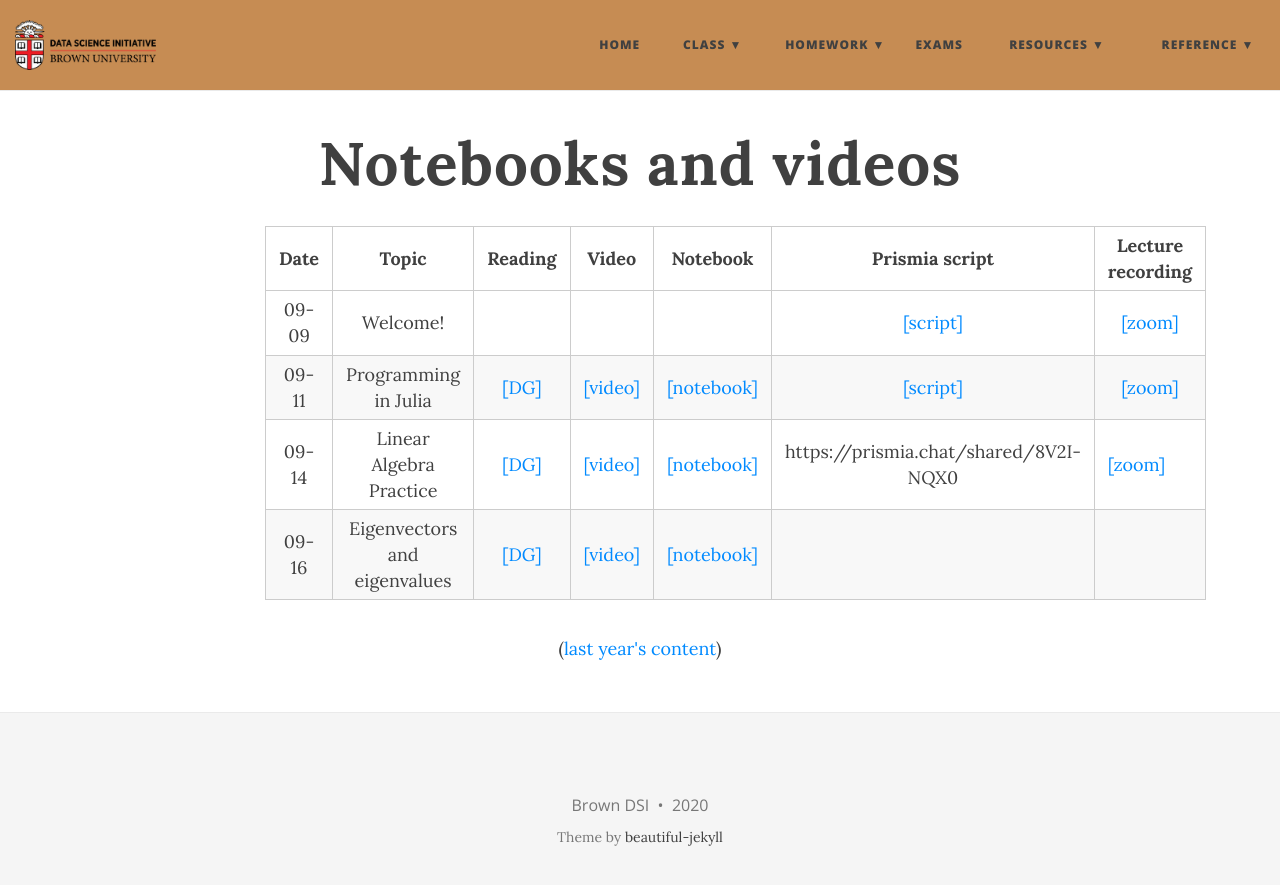
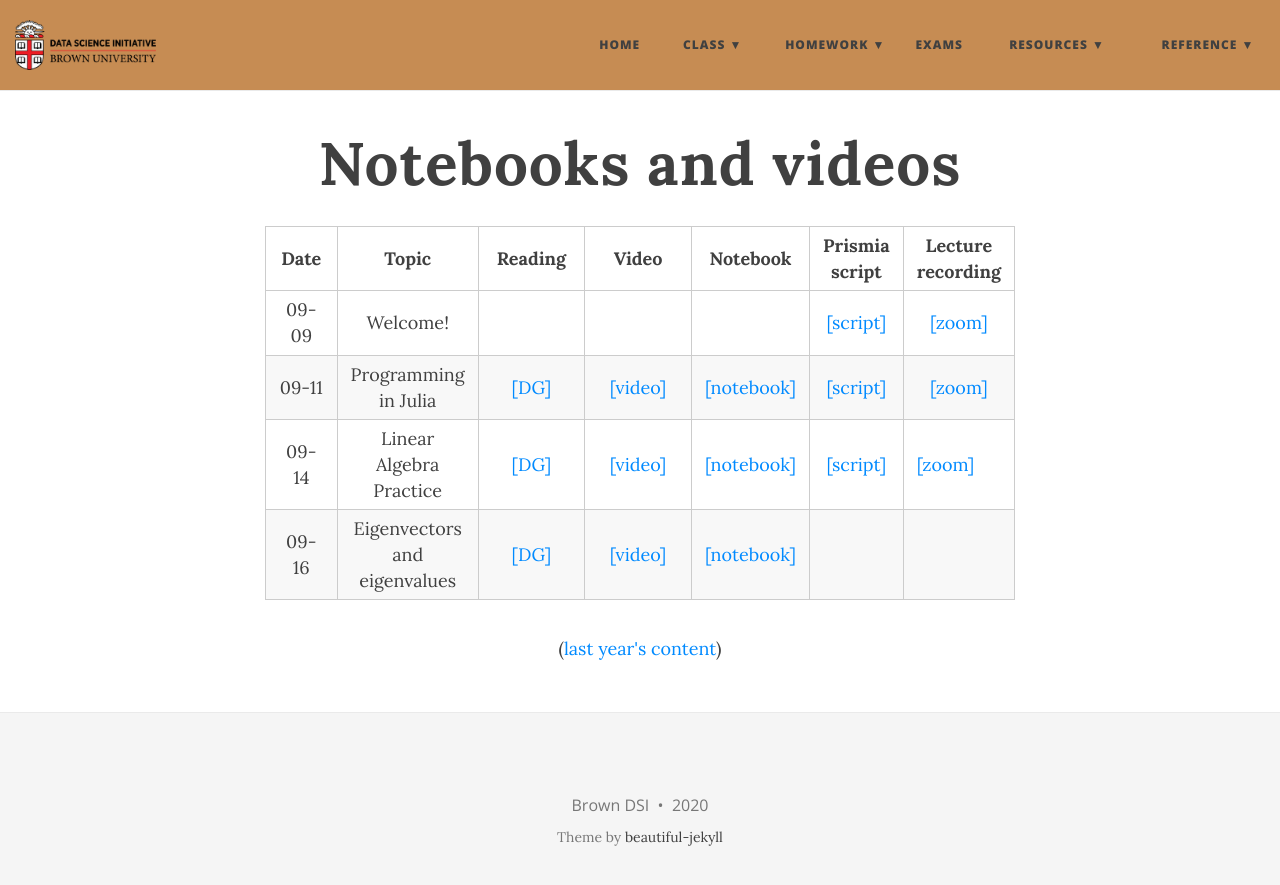
Before and after one commit to data1010/data1010.github.io, a Jekyll site: the page built from class.md, in a window 1280 px wide. Shown: the top 885 px of the page. Built offline with Jekyll 4.4.1, drawn with Linux system fonts in a browser that asks for light colours; nearby versions of some CDN libraries.

Commit message:
Fix raw link

```diff
--- a/class.md
+++ b/class.md
@@ -40,7 +40,7 @@ title: Notebooks and videos
       <td style="text-align: center"><a href="https://mathigon.org/course/linear-algebra/">[DG]</a></td>
       <td style="text-align: center"><a href="https://itempool.com/sswatson/c/lVnmVkN96qC">[video]</a></td>
       <td style="text-align: center"><a href="https://nbviewer.jupyter.org/github/data1010/problem-sets/blob/master/preclass-sets/09-14/data1010-09-14.ipynb">[notebook]</a></td>
-      <td style="text-align: center">https://prismia.chat/shared/8V2I-NQX0</td>
+      <td style="text-align: center"><a href="https://prismia.chat/shared/8V2I-NQX0">[script]</a></td>
       <td><a href="https://brown.zoom.us/rec/share/VGy4mXEfsIU42t_Sus3ycCGjyaO8LLpo-YjrzO9sVlBxjUHBeu9kWrT5fsVHsTQj.9OVHXbBPwK6KiS-S">[zoom]</a></td>
     </tr>
     <tr>
```
